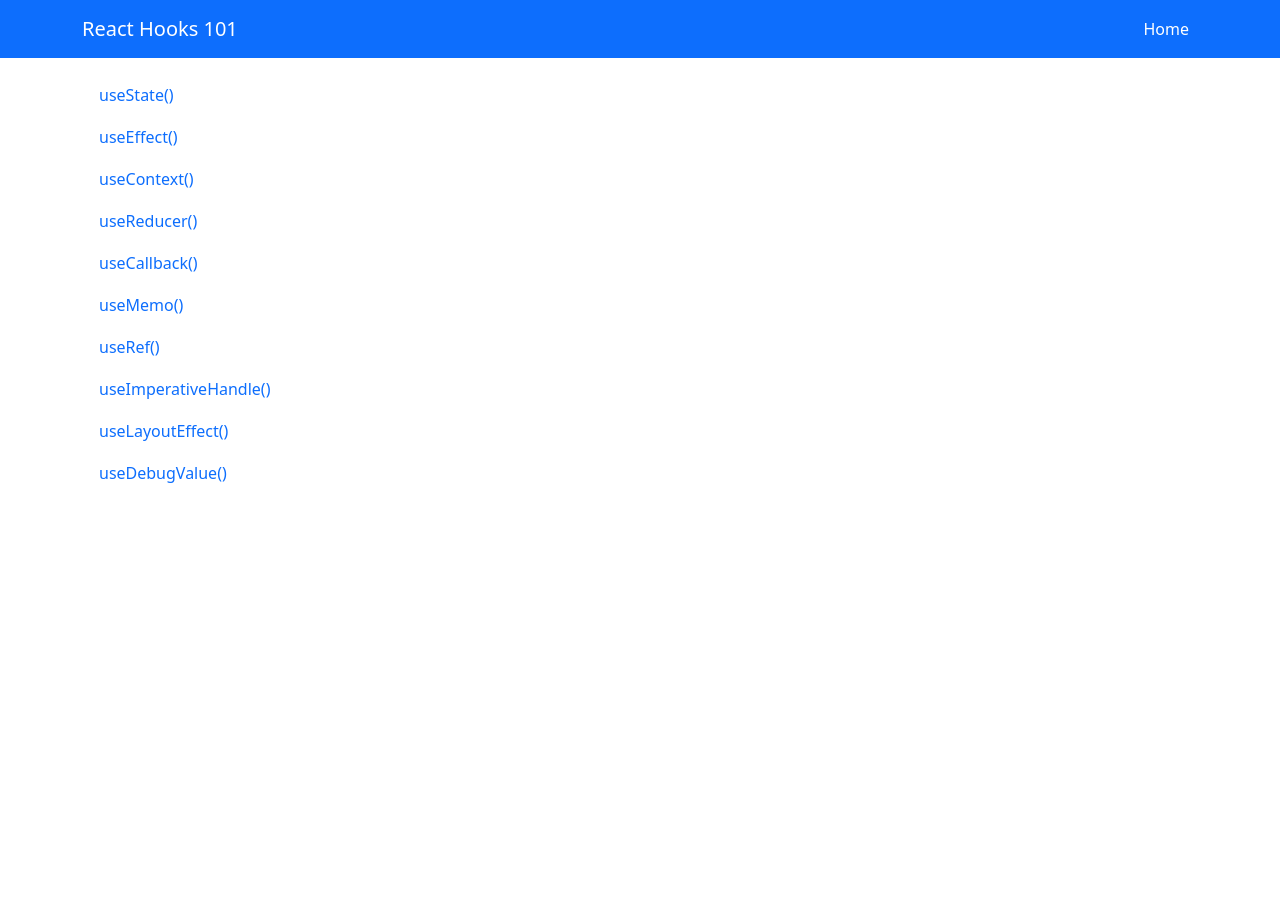
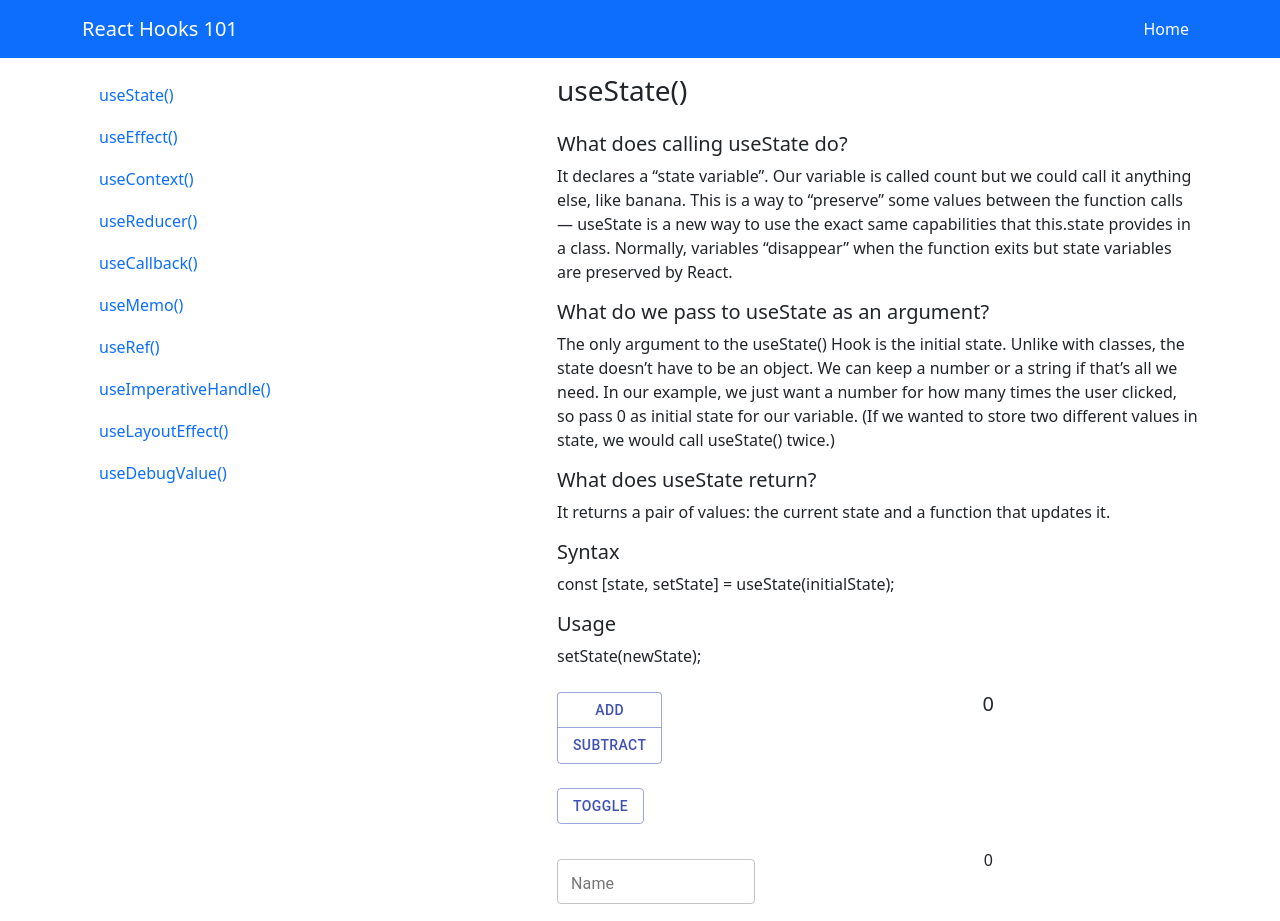
Before and after one commit to axtck/rhooks101, a React (Create React App) app: page /hooks/useState in a window 1280 px wide. Shown: the top 921 px of the page. Before the commit the page ends 800 px from the top, so only its background shows below. Built offline with nearby package versions, Linux system fonts and the light colour scheme.

Commit message:
Add useState page content

```diff
--- /dev/null
+++ b/src/components/Buttons/ButtonGroupStacked.tsx
@@ -0,0 +1,32 @@
+import React, { FunctionComponent, MouseEvent } from "react";
+import Button from '@material-ui/core/Button';
+import ButtonGroup from '@material-ui/core/ButtonGroup';
+
+interface ButtonGroupStackedProps {
+    btnDefs: IActionBtnDef[];
+    onBtnClick: (e: MouseEvent<HTMLButtonElement>, action: string) => void;
+};
+
+const ButtonGroupStacked: FunctionComponent<ButtonGroupStackedProps> = ({ btnDefs, onBtnClick }) => {
+
+    const buttonsDisplay = btnDefs.map((btn, i) => {
+        return (
+            <Button
+                key={i}
+                onClick={(e) => onBtnClick(e, btn.action)}>
+                {btn.label}
+            </Button>
+        );
+    });
+
+    return (
+        <ButtonGroup
+            orientation="vertical"
+            color="primary"
+            aria-label="vertical outlined primary button group">
+            {buttonsDisplay}
+        </ButtonGroup>
+    );
+};
+
+export default ButtonGroupStacked;
--- /dev/null
+++ b/src/components/Forms/TextInputForm.tsx
@@ -0,0 +1,32 @@
+import { TextField } from "@material-ui/core";
+import React, { ChangeEvent, FunctionComponent } from "react";
+
+interface TextInputFormProps {
+    onInputChange: (e: ChangeEvent<HTMLInputElement>) => void;
+};
+
+const TextInputForm: FunctionComponent<TextInputFormProps> = ({ onInputChange }) => {
+
+    return (
+        <form autoComplete="off">
+            <TextField
+                margin="normal"
+                size="small"
+                name="name"
+                label="Name"
+                variant="outlined"
+                onChange={onInputChange}
+            />
+            <TextField
+                margin="normal"
+                size="small"
+                name="age"
+                label="Age"
+                variant="outlined"
+                onChange={onInputChange}
+            />
+        </form>
+    );
+};
+
+export default TextInputForm;
--- a/src/components/Layout/SidebarLeft.tsx
+++ b/src/components/Layout/SidebarLeft.tsx
@@ -9,7 +9,7 @@ const SidebarLeft: FunctionComponent<SidebarLeftProps> = () => {
     const history = useHistory();
 
     // routes and labels
-    const routes: RouteLink[] = Constants.pageRoutes.map((route) => {
+    const routes: IRouteLink[] = Constants.pageRoutes.map((route) => {
         return {
             route: `/hooks/${route}`,
             label: `${route}()`,
--- a/src/components/Layout/Topbar.tsx
+++ b/src/components/Layout/Topbar.tsx
@@ -8,7 +8,7 @@ const Topbar: FunctionComponent<TopbarProps> = () => {
     const history = useHistory();
 
     // routes and labels
-    const routes: RouteLink[] = [
+    const routes: IRouteLink[] = [
         {
             route: "/home",
             label: "Home",
--- a/src/pages/BasicHooks/UseStatePage.tsx
+++ b/src/pages/BasicHooks/UseStatePage.tsx
@@ -1,13 +1,127 @@
-import React, { FunctionComponent } from "react";
+import { Button } from "@material-ui/core";
+import React, { ChangeEvent, FunctionComponent, MouseEvent, useState } from "react";
+import ButtonGroupStacked from "../../components/Buttons/ButtonGroupStacked";
+import TextInputForm from "../../components/Forms/TextInputForm";
 
 interface UseStatePageProps { };
 
 const UseStatePage: FunctionComponent<UseStatePageProps> = () => {
 
+    const [counter, setCounter] = useState(0);
+    const [displayText, setDisplayText] = useState(false);
+
+    interface IInputValues {
+        name: string;
+        age: number;
+    }
+
+    const initialInputValues: IInputValues = {
+        name: "",
+        age: 0
+    };
+
+    const [inputValues, setInputValues] = useState<IInputValues>(initialInputValues);
+
+    const handleCounterActionClick = (e: MouseEvent<HTMLButtonElement>, action: string): void => {
+        e.preventDefault();
+        if (action !== "+" && action !== "-") return;
+        if (action === "+") return setCounter(counter + 1);
+        if (action === "-") return setCounter(counter - 1);
+    };
+
+    const handleToggleClick = (e: MouseEvent<HTMLButtonElement>) => {
+        e.preventDefault();
+        setDisplayText(!displayText);
+    };
+
+    const handleInputChange = (e: ChangeEvent<HTMLInputElement>) => {
+        e.preventDefault();
+        setInputValues({
+            ...inputValues,
+            [e.target.name]: e.target.value
+        });
+    };
+
+
+    /**********
+     * Render
+     **********/
+
+    const btnDefs: IActionBtnDef[] = [
+        {
+            label: "ADD",
+            action: "+"
+        },
+        {
+            label: "SUBTRACT",
+            action: "-"
+        }
+    ];
+
+    const textDisplay = displayText ? <h3>Some text</h3> : null;
+
+
     return (
-        <div>
-
-        </div>
+        <React.Fragment>
+            <div className="row">
+                <h3>useState()</h3>
+            </div>
+            <h5 className="mt-3">What does calling useState do?</h5>
+            <p>
+                It declares a “state variable”. Our variable is called count but we could call it anything else,
+                like banana. This is a way to “preserve” some values between the function calls —
+                useState is a new way to use the exact same capabilities that this.state provides in a class. Normally,
+                variables “disappear” when the function exits but state variables are preserved by React.
+            </p>
+            <h5 className="mt-3">What do we pass to useState as an argument?</h5>
+            <p>
+                The only argument to the useState() Hook is the initial state. Unlike with classes,
+                the state doesn’t have to be an object. We can keep a number or a string if that’s all we need.
+                In our example, we just want a number for how many times the user clicked, so pass 0 as initial state for our variable.
+                (If we wanted to store two different values in state, we would call useState() twice.)
+            </p>
+            <h5 className="mt-3">What does useState return?</h5>
+            <p>
+                It returns a pair of values: the current state and a function that updates it.
+            </p>
+            <div className="row mt-3">
+                <h5>Syntax</h5>
+            </div>
+            <p>const [state, setState] = useState(initialState);</p>
+            <div className="row mt-3">
+                <h5>Usage</h5>
+            </div>
+            <p>setState(newState);</p>
+            <div className="row mt-4">
+                <div className="col-4">
+                    <ButtonGroupStacked btnDefs={btnDefs} onBtnClick={handleCounterActionClick} />
+                </div>
+                <div className="col-8 text-center">
+                    <h5>{counter}</h5>
+                </div>
+            </div>
+            <div className="row mt-4">
+                <div className="col-4">
+                    <Button
+                        variant="outlined"
+                        color="primary"
+                        onClick={handleToggleClick}>
+                        TOGGLE
+                    </Button>
+                </div>
+                <div className="col-8 text-center">
+                    {textDisplay}
+                </div>
+            </div>
+            <div className="row mt-4">
+                <div className="col-4">
+                    <TextInputForm onInputChange={handleInputChange} />
+                </div>
+                <div className="col-8 text-center">
+                    <p>{inputValues.name} {inputValues.age}</p>
+                </div>
+            </div>
+        </React.Fragment>
     );
 };
 
```
Also changed, not shown: src/components/Cards/TitleCard.tsx (deleted, +0 -14 lines), src/types.d.ts (+7 -2 lines).
